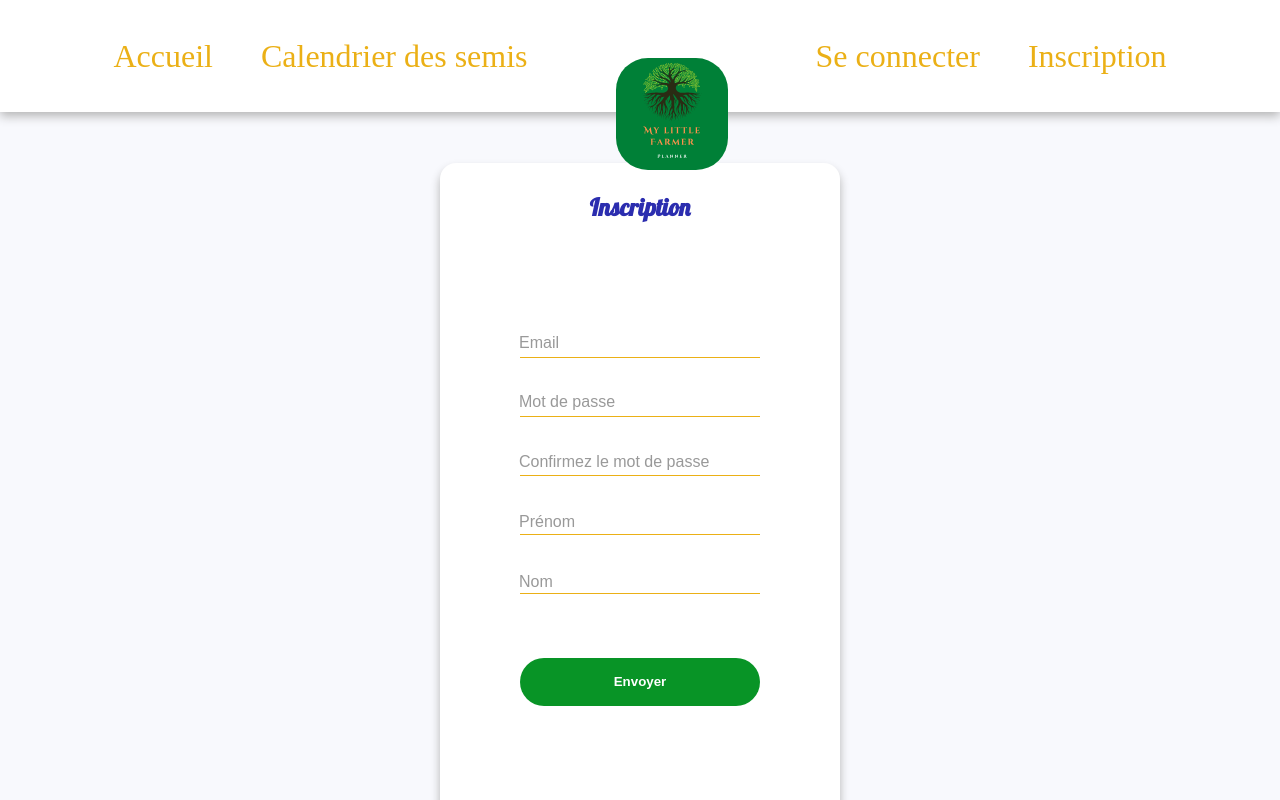
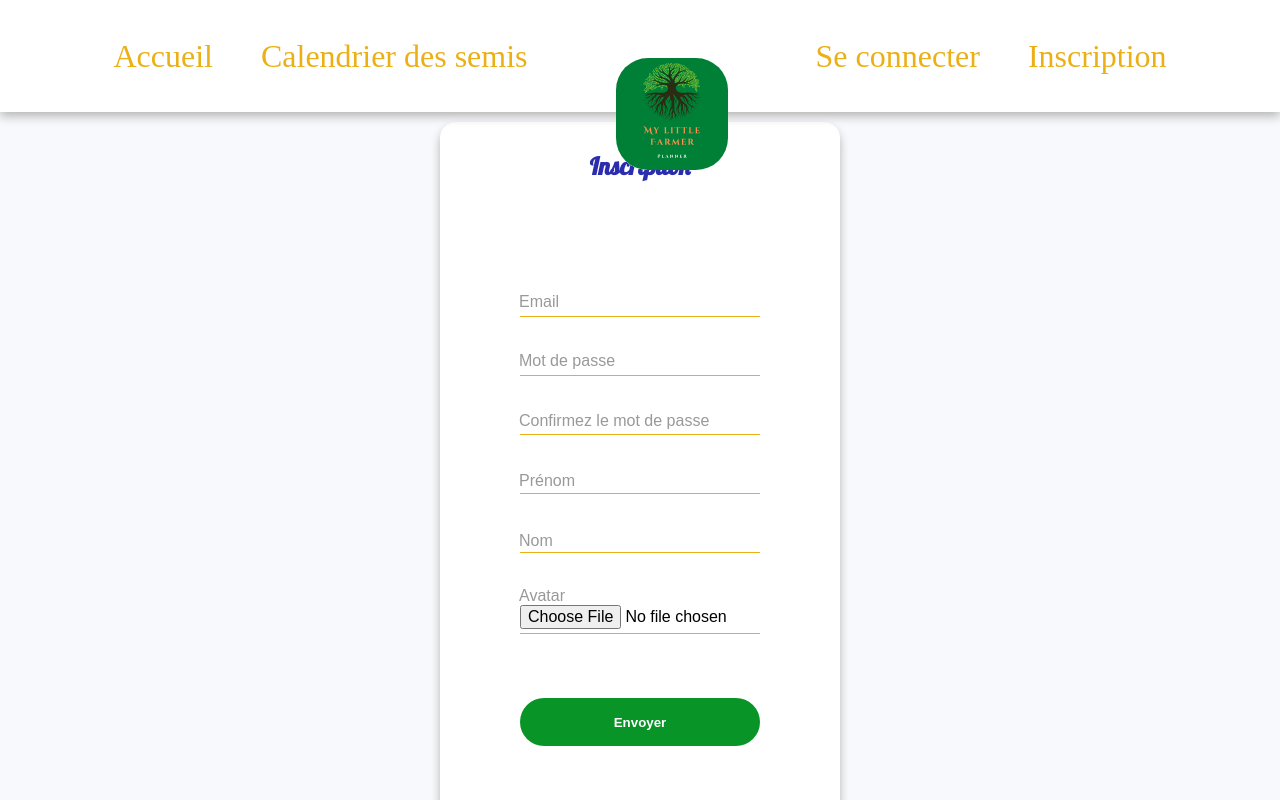
Before and after one commit to yaelxy05/my-little-garden-front, a React (Create React App) app: page /inscription in a window 1280 px wide. Shown: the top 800 px of the page. Built offline with nearby package versions, Linux system fonts and the light colour scheme; no server answers; a web font is replaced by a local one.

Commit message:
add function delete plant per id

```diff
--- a/src/Components/InputRegister/index.js
+++ b/src/Components/InputRegister/index.js
@@ -1,6 +1,6 @@
 import React from "react";
 
-function Input({ name, type, success, label, manageChange, value, placeholder, errors}) {
+function Input({ size, id, name, type, success, label, manageChange, value, placeholder, errors, accept}) {
   const inputId = `labelField-${name}`;
 
   return (
@@ -12,8 +12,11 @@ function Input({ name, type, success, label, manageChange, value, placeholder, e
           onChange={manageChange}
           className={success ? "register_input--success" : ""}
           placeholder={placeholder}
-          value={value}
-          name={name}
+        value={value}
+        id={id}
+        name={name}
+        accept={accept}
+        size={size}
         />
        <label id={ inputId } >{label}</label>
     </div>
--- a/src/Pages/App/App.js
+++ b/src/Pages/App/App.js
@@ -32,7 +32,6 @@ function App() {
       return response;
     },
     function (error) {
-      console.log(error.response.data.message);
       if ("Expired JWT Token" === error.response.data.message) {
         // handle error: inform user, go to login, etc
         window.location = "/connexion";
--- a/src/Pages/Register/index.js
+++ b/src/Pages/Register/index.js
@@ -16,6 +16,8 @@ function Register() {
     firstname: "",
     lastname: "",
   });
+  const [image, setImage] = useState(undefined);
+  console.log(image);
   let errorsObj = {
     email: "",
     password: "",
@@ -25,29 +27,38 @@ function Register() {
   };
   const [errors, setErrors] = useState(errorsObj);
   const [success, setSuccess] = useState(false);
-  const [emailError, setEmailError] = useState(false)
+  const [emailError, setEmailError] = useState(false);
   const API_URLS = process.env.REACT_APP_API_URL;
 
   // function for add new user on the server backend
   const handleSubmit = (evt) => {
     evt.preventDefault();
 
+    const formDataUpload = new FormData();
+    formDataUpload.append("image", image);
+
     setFormData(formData);
 
     axios
-      .post(`${API_URLS}/register`, {
-        email: formData.email,
-        password: formData.password,
-        firstname: formData.firstname,
-        lastname: formData.lastname,
-      })
+      .post(
+        `${API_URLS}/register`,
+        {
+          email: formData.email,
+          password: formData.password,
+          firstname: formData.firstname,
+          lastname: formData.lastname,
+          avatar: formDataUpload,
+        },
+        {
+          headers: { "Content-Type": "multipart/form-data" },
+        }
+      )
       .then((response) => {
         console.log(response);
       })
       .catch((error) => {
-        console.log(error.response.data.error.email);
         if (error.response.data.error.email) {
-          setEmailError(true)
+          setEmailError(true);
         }
       });
     console.log(emailError);
@@ -63,12 +74,14 @@ function Register() {
     } else if (formData.email.length < 4) {
       errorObj.email = "Le champ email est trop court.";
       error = true;
-    }
-    else if (emailError) {
+    } else if (emailError) {
       errorObj.email = "Il y a déjà un compte avec cette email";
       error = true;
-      }
-    else if (formData.email.length > 4 && /\S+@\S+\.\S+/.test(formData.email) && formData.email !== "" ) {
+    } else if (
+      formData.email.length > 4 &&
+      /\S+@\S+\.\S+/.test(formData.email) &&
+      formData.email !== ""
+    ) {
       setSuccess(true);
     }
     if (formData.password === "") {
@@ -93,12 +106,14 @@ function Register() {
     } else if (formData.lastname.length < 2) {
       errorObj.lastname = "Le nom doit contenir minimum 6 caractères.";
       error = true;
-    }
-    else if (!/^[a-zA-ZàáâäãåąčćęèéêëėįìíîïłńòóôöõøùúûüųūÿýżźñçčšžÀÁÂÄÃÅĄĆČĖĘÈÉÊËÌÍÎÏĮŁŃÒÓÔÖÕØÙÚÛÜŲŪŸÝŻŹÑßÇŒÆČŠŽ∂ð ,.'-]+$/u.test(formData.lastname)) {
+    } else if (
+      !/^[a-zA-ZàáâäãåąčćęèéêëėįìíîïłńòóôöõøùúûüųūÿýżźñçčšžÀÁÂÄÃÅĄĆČĖĘÈÉÊËÌÍÎÏĮŁŃÒÓÔÖÕØÙÚÛÜŲŪŸÝŻŹÑßÇŒÆČŠŽ∂ð ,.'-]+$/u.test(
+        formData.lastname
+      )
+    ) {
       errorObj.lastname = "Le nom ne doit pas contenir de chiffres.";
       error = true;
-    }
-    else {
+    } else {
       setSuccess(true);
     }
     if (formData.firstname === "") {
@@ -107,22 +122,22 @@ function Register() {
     } else if (formData.firstname.length < 2) {
       errorObj.firstname = "Le nom doit contenir minimum 6 caractères.";
       error = true;
-    }
-    else if (!/^[a-zA-ZàáâäãåąčćęèéêëėįìíîïłńòóôöõøùúûüųūÿýżźñçčšžÀÁÂÄÃÅĄĆČĖĘÈÉÊËÌÍÎÏĮŁŃÒÓÔÖÕØÙÚÛÜŲŪŸÝŻŹÑßÇŒÆČŠŽ∂ð ,.'-]+$/u.test(formData.firstname)) {
+    } else if (
+      !/^[a-zA-ZàáâäãåąčćęèéêëėįìíîïłńòóôöõøùúûüųūÿýżźñçčšžÀÁÂÄÃÅĄĆČĖĘÈÉÊËÌÍÎÏĮŁŃÒÓÔÖÕØÙÚÛÜŲŪŸÝŻŹÑßÇŒÆČŠŽ∂ð ,.'-]+$/u.test(
+        formData.firstname
+      )
+    ) {
       errorObj.firstname = "Le nom ne doit pas contenir de chiffres.";
       error = true;
-    }
-    else {
+    } else {
       setSuccess(true);
     }
     setErrors(errorObj);
-
-
   };
 
   return (
     <div className="register">
-      <form onSubmit={handleSubmit}>
+      <form enctype="multipart/form-data" onSubmit={handleSubmit}>
         <h1>Inscription</h1>
 
         <InputField
@@ -137,7 +152,7 @@ function Register() {
           }
           errors={errors.email}
         />
-        { errors.email && <div className="signup__error">{errors.email}</div>}
+        {errors.email && <div className="signup__error">{errors.email}</div>}
 
         <InputField
           name="password"
@@ -199,9 +214,23 @@ function Register() {
         {errors.lastname && (
           <div className="signup__error">{errors.lastname}</div>
         )}
+        <InputField
+          name="avatar"
+          placeholder=" "
+          label="Avatar"
+          type="file"
+          size="20000"
+          id="input_avatar"
+          accept=".jpg,.png,.svg"
+          manageChange={(e) => setImage({ ...image, image: e.target.files[0] })}
+        />
+
         <button className="register_button">Envoyer</button>
         <p>
-          Vous avez déja un compte? <span><Link to="/connexion">Connectez vous</Link></span>{" "}
+          Vous avez déja un compte?{" "}
+          <span>
+            <Link to="/connexion">Connectez vous</Link>
+          </span>{" "}
         </p>
       </form>
     </div>
--- a/src/Pages/Register/register.scss
+++ b/src/Pages/Register/register.scss
@@ -23,7 +23,7 @@
     flex-direction: column;
     justify-content: flex-start;
     align-items: center;
-    height: 45rem;
+    height: 50rem;
     width: 25rem;
     border-radius: 1rem;
     background: vars.$colorLight;
@@ -163,6 +163,19 @@
         @include mixins.for-phone-only {
           left: 63px;
         }
+      }
+
+      #labelField-avatar {
+        position: absolute;
+        top: 450px;
+        left: 79px;
+        @include mixins.for-phone-only {
+          left: 63px;
+        }
+      }
+
+      #input_avatar {
+        margin-top: 1rem;
       }
 
       i {
--- a/src/Pages/SpaceUser/MenuUser.js
+++ b/src/Pages/SpaceUser/MenuUser.js
@@ -36,7 +36,6 @@ function MenuUser() {
           },
         })
         .then((response) => {
-          console.log(response);
           setFormDataUser(response.data[0]);
         })
         .catch((error) => {
--- a/src/Pages/SpaceUser/MyGarden/PotagerForm/PotagerPlant/index.js
+++ b/src/Pages/SpaceUser/MyGarden/PotagerForm/PotagerPlant/index.js
@@ -15,6 +15,7 @@ function PotagerPlant() {
     family: "",
     variete: "",
     potager: 1,
+    id: "",
   });
   const [listPlant, setListPlant] = useState([]);
 
@@ -72,6 +73,8 @@ function PotagerPlant() {
         console.log(error);
       });
   };
+
+
 
   return (
     <div className="potager_addPlant">
--- a/src/Pages/SpaceUser/Profil.js
+++ b/src/Pages/SpaceUser/Profil.js
@@ -10,12 +10,10 @@ function Profil() {
     lastname: "",
     email: "",
     id: "",
+    avatar: null,
   });
 
   const [messageSuccess, setMessageSuccess] = useState("");
-
-  const token = localStorage.getItem("token");
-  const API_URLS = process.env.REACT_APP_API_URL;
 
   // for activate or deactivate input
   const [modifyInputInformation, setModifyInputInformation] = useState(false);
@@ -27,11 +25,6 @@ function Profil() {
 
   const activateButtonPassword = () => setModifyInputPassword(true);
   const desactivateButtonPassword = () => setModifyInputPassword(false);
-
-  const [modifyInputEmail, setModifyInputEmail] = useState(false);
-
-  const activateButtonEmail = () => setModifyInputEmail(true);
-  const desactivateButtonEmail = () => setModifyInputEmail(false);
 
   useEffect(() => {
     const token = localStorage.getItem("token");
@@ -59,6 +52,8 @@ function Profil() {
 
   // Function for update user info
   const handleUpdateProfile = async (evt) => {
+    const token = localStorage.getItem("token");
+  const API_URLS = process.env.REACT_APP_API_URL;
     evt.preventDefault();
     setFormDataUser(formDataUser);
 
@@ -69,37 +64,6 @@ function Profil() {
           email: formDataUser.email,
           lastname: formDataUser.lastname,
           firstname: formDataUser.firstname,
-        },
-        {
-          headers: {
-            Authorization: "Bearer " + token,
-            Accept: "application/json, text/plain, */*",
-            "Content-Type": "application/json",
-          },
-        }
-      )
-      .then((response) => {
-        console.log(response);
-        setMessageSuccess(response.data.message);
-        setTimeout(() => {
-          setMessageSuccess("");
-        }, 2500);
-      })
-      .catch((error) => {
-        console.log(error);
-      });
-  };
-
-  // Function for update email
-  const handleUpdateEmail = async (evt) => {
-    evt.preventDefault();
-    setFormDataUser(formDataUser);
-
-    axios
-      .patch(
-        `${API_URLS}/user/update/${formDataUser.id}`,
-        {
-          email: formDataUser.email,
         },
         {
           headers: {
@@ -183,6 +147,25 @@ function Profil() {
                   }
                 />
                 <label htmlFor="email">Email</label>
+              </div>
+              <div className="profil_data--input">
+                <input
+                  type="file"
+                  name="avatar"
+                  accept=".jpg,.png,.svg"
+                  readOnly={!modifyInputInformation}
+                  value={formDataUser.avatar}
+                  id="avatar"
+                  size="2000"
+                  className={modifyInputInformation ? "focus_input" : ""}
+                  onChange={(e) =>
+                    setFormDataUser({
+                      ...formDataUser,
+                      avatar: e.target.files[0],
+                    })
+                  }
+                />
+                <label htmlFor="avatar">Avatar</label>
               </div>
               {modifyInputInformation && (
                 <>
--- a/src/Pages/SpaceUser/profil.scss
+++ b/src/Pages/SpaceUser/profil.scss
@@ -54,7 +54,7 @@
       background-color: rgb(255, 255, 255);
       box-shadow: 0px 4px 10px rgb(179, 179, 179);
       color: rgb(23, 20, 45);
-      height: 25rem;
+      height: 28rem;
       width: 50%;
       padding: 2rem 2rem;
       margin-right: 2.5rem;
```
Also changed, not shown: src/Pages/SpaceUser/MyGarden/Potager/index.js (+73 -10 lines), src/Pages/SpaceUser/MyGarden/Potager/potager.scss (+26 -0 lines).
